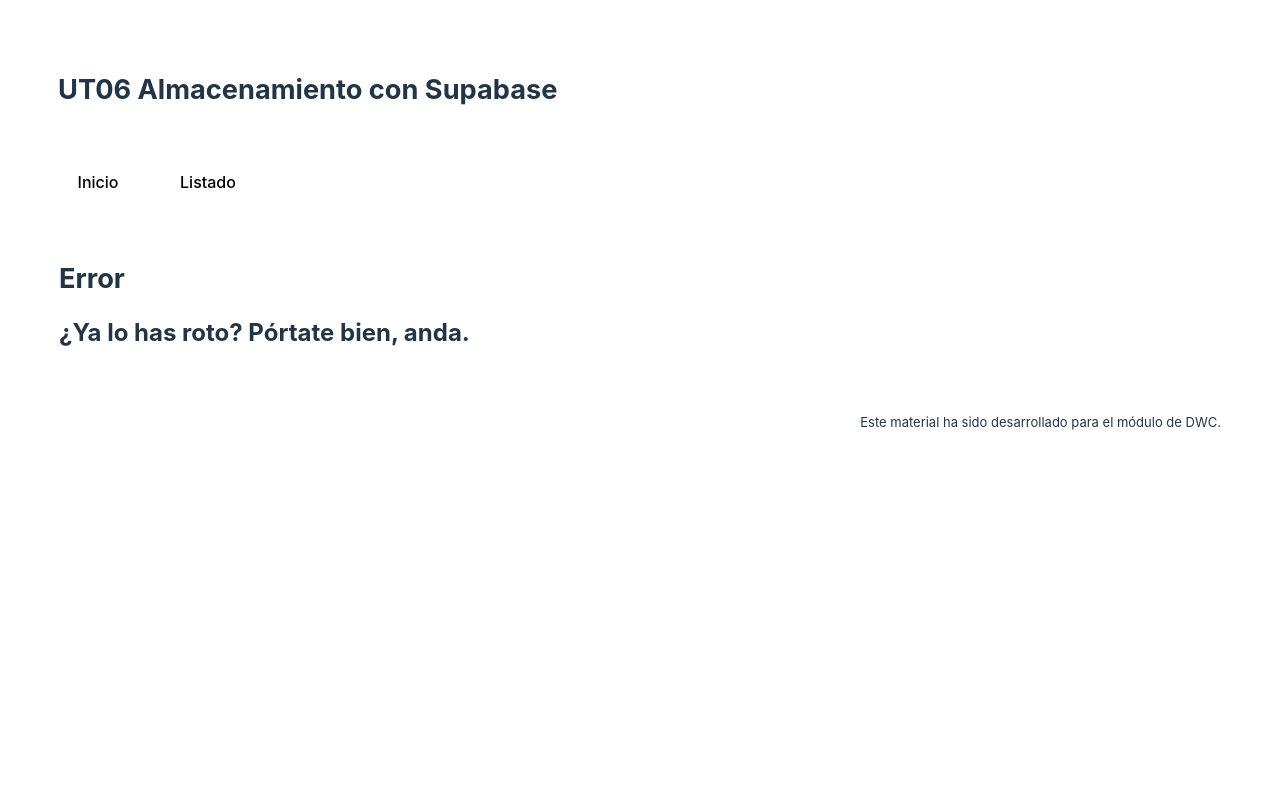
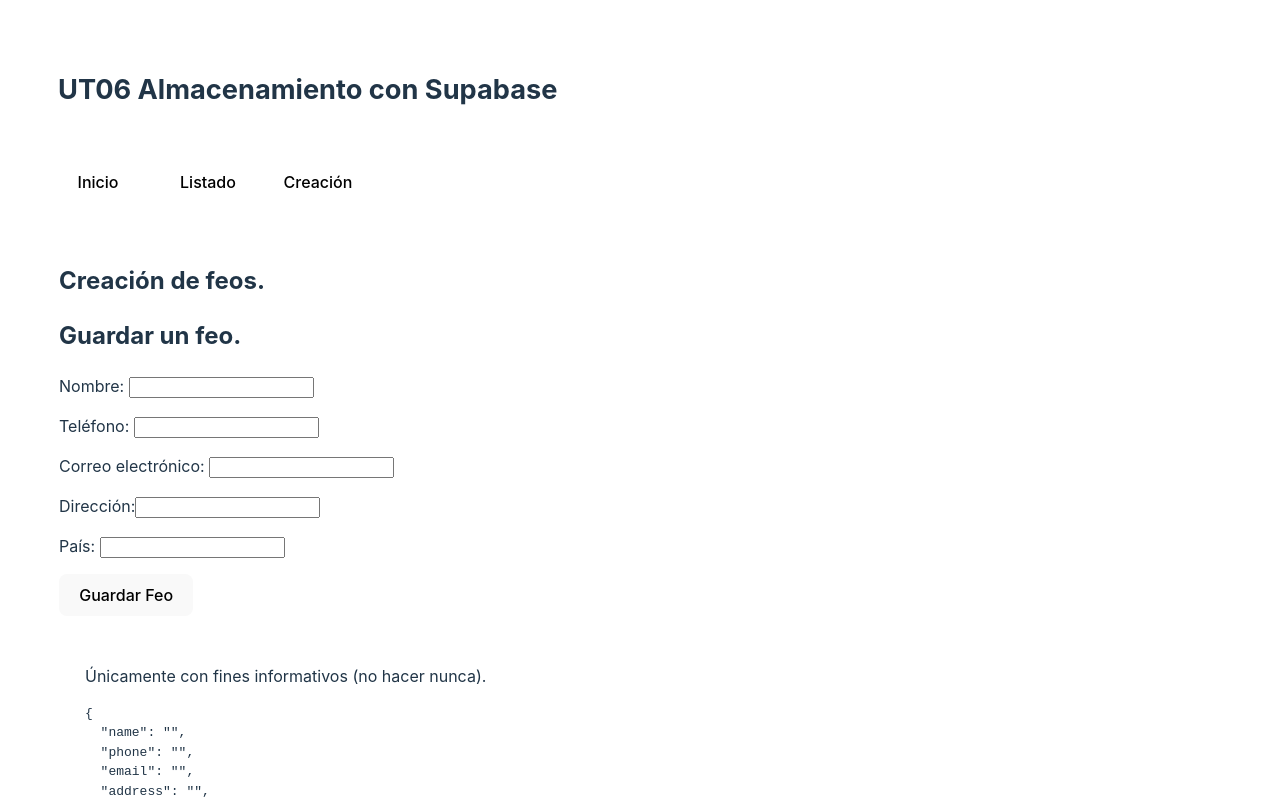
Before and after one commit to Jucagovi/supabase_DWC, a React (Vite) app: page /creacion in a window 1280 px wide. Shown: the top 800 px of the page. Built offline with nearby package versions, Linux system fonts and the light colour scheme; no server answers; the database is empty.

Commit message:
Inserción de registros

```diff
--- a/src/App.jsx
+++ b/src/App.jsx
@@ -11,12 +11,14 @@ function App() {
   return (
     <Fragment>
       <BrowserRouter>
+        <ProveedorFeos>
           <main>
             <Cabecera />
             <Navegacion />
             <Principal />
             <Pie />
           </main>
+        </ProveedorFeos>
       </BrowserRouter>
     </Fragment>
   );
--- /dev/null
+++ b/src/componentes/CreadoFeo.jsx
@@ -0,0 +1,163 @@
+import React, { Fragment, useState } from "react";
+import { supabaseConexion } from "../config/supabase.js";
+import ValorObjeto from "../componentes/desarrollo/ValorObjeto.jsx";
+
+function CreadoFeo() {
+  /**
+   * Valores iniciales es un objeto con claves coincidentes
+   * a las columnas de la tabla en donde se pretenden insertar los datos.
+   * */
+  const valoresInicialesFeo = {
+    name: "",
+    phone: "",
+    email: "",
+    address: "",
+    country: "",
+  };
+  const cadenaInicial = "";
+
+  const [feo, setFeo] = useState(valoresInicialesFeo);
+  const [error, setError] = useState(cadenaInicial);
+
+  const actualizarDato = (evento) => {
+    // Se deconstruye el objeto evento.target para obtener las propiedades name y value.
+    const { name, value } = evento.target;
+    /**
+     * Se modifica el estado haciendo una copia
+     * (...feo) y modificando por el valor del input.
+     * Para ello se le pasa el nombre del input.
+     * */
+    setFeo({ ...feo, [name]: value });
+    // Para expandir la variable "name" se utilizan los corchetes.
+  };
+
+  const crearFeo = async () => {
+    // Se intenta insertar los datos.
+    try {
+      const respuesta = await supabaseConexion.from("Feos").insert(feo);
+      /**
+       * El insert devuelve el resultado de la operación en un objeto.
+       * Se puede utilizar su objeto "error" para la gestión de errores
+       * de forma manual, pero ya se dispone de try-catch.
+       * */
+      console.log(respuesta);
+      // Si todo ha ido bien, se borra el formulario controlado.
+      setFeo(valoresInicialesFeo);
+    } catch (error) {
+      setError(error.message);
+    }
+  };
+
+  /**
+   * NOTA: inserción múltiple *****************************
+   * Cuando sea necesario la inserción de varias filas a la vez,
+   * tan sólo será necesario pasarle un array con objetos del
+   * tipo "feo":
+   * const { data, error } = await supabase.from('Feos')
+   *                                    .insert([
+   *                                        { Feo1 },
+   *                                        { Feo2 },
+   *                                        { Feo3 }
+   *                                       ]);
+   */
+
+  return (
+    <Fragment>
+      <h2>Guardar un feo.</h2>
+      {error ? (
+        error
+      ) : (
+        <div
+        /**
+         * Para simplificar la gestión del objeto es necesario que
+         * el nombre de los inputs coincida con el nombre
+         * de la columna de la tabla a la que va el dato.
+         * */
+        >
+          <p>
+            <label htmlFor='name'>Nombre: </label>
+            <input
+              type='text'
+              name='name'
+              /**
+               * Cuando se use el estado para los valores de un formulario,
+               * no deben ser "undefined", por eso se utiliza "valoresInciales".
+               * Además, para que nunca contenga ese valor, se utiliza el operador
+               * lógico "or" (de forma reducida).
+               * */
+              value={feo.name || ""}
+              onChange={(e) => {
+                actualizarDato(e);
+              }}
+            />
+          </p>
+          <p>
+            <label htmlFor='phone'>Teléfono: </label>
+            <input
+              type='text'
+              name='phone'
+              value={feo.phone || ""}
+              onChange={(e) => {
+                actualizarDato(e);
+              }}
+            />
+          </p>
+          <p>
+            <label htmlFor='email'>Correo electrónico: </label>
+            <input
+              type='text'
+              name='email'
+              value={feo.email || ""}
+              onChange={(e) => {
+                actualizarDato(e);
+              }}
+            />
+          </p>
+          <p>
+            <label htmlFor='address'>Dirección:</label>
+            <input
+              type='text'
+              name='address'
+              value={feo.address || ""}
+              onChange={(e) => {
+                actualizarDato(e);
+              }}
+            />
+          </p>
+          <p>
+            <label htmlFor='country'>País: </label>
+            <input
+              type='text'
+              name='country'
+              value={feo.country || ""}
+              /**
+               * El evento onChange repite la misma función "actualizarDato(e)",
+               * en cada input del formulario: ¿se debe usar delegación de eventos?
+               */
+              onChange={(e) => {
+                actualizarDato(e);
+              }}
+            />
+          </p>
+          <p>
+            <button
+              onClick={(e) => {
+                /**
+                 * Cuando se pulse el botón se insertan los datos en Supabase.
+                 * Huelga decir que antes deben ser comprobados.
+                 */
+                crearFeo(e);
+              }}
+            >
+              Guardar Feo
+            </button>
+          </p>
+        </div>
+      )}
+
+      <ValorObjeto objeto={feo} />
+    </Fragment>
+  );
+}
+
+export default CreadoFeo;
--- a/src/componentes/ListadoFeosSencillo.jsx
+++ b/src/componentes/ListadoFeosSencillo.jsx
@@ -1,30 +1,9 @@
-import React, { Fragment, useState, useEffect } from "react";
-import { supabaseConexion } from "../config/supabase.js";
+import React, { Fragment } from "react";
 import ListadoFeoSencillo from "./ListadoFeoSencillo.jsx";
+import useFeos from "../hooks/useFeos.js";
 
 const ListadoFeosSencillo = () => {
-  const arrayInicial = [];
-  const cadenaCargando = "Cargando datos...";
-
-  const [listadoFeos, setListado] = useState(arrayInicial);
-  const [situacion, setSituacion] = useState(cadenaCargando);
-
-  /**
-   * Función para obtener el listado de "feos"
-   * usando la conexión al servicio supabase.
-   */
-  const obtenerListadoSencillo = async () => {
-    try {
-      const { data, error } = await supabaseConexion.from("Feos").select("*");
-      setListado(data);
-    } catch (fallo) {
-      setSituacion(fallo.message);
-    }
-  };
-
-  useEffect(() => {
-    obtenerListadoSencillo();
-  }, []);
+  const { listadoFeos, situacion } = useFeos();
 
   return (
     <Fragment>
--- a/src/componentes/estructura/Navegacion.jsx
+++ b/src/componentes/estructura/Navegacion.jsx
@@ -12,6 +12,9 @@ const Navegacion = () => {
         <Link className='enlace' to='/listado'>
           Listado
         </Link>
+        <Link className='enlace' to='/creacion'>
+          Creación
+        </Link>
       </nav>
     </Fragment>
   );
--- a/src/componentes/estructura/rutas/Rutas.jsx
+++ b/src/componentes/estructura/rutas/Rutas.jsx
@@ -3,6 +3,7 @@ import { Routes, Route } from "react-router-dom";
 import Inicio from "../../../paginas/Inicio.jsx";
 import Error from "../../../paginas/Error.jsx";
 import Listado from "../../../paginas/Listado.jsx";
+import Creacion from "../../../paginas/Creacion.jsx";
 
 const Rutas = () => {
   return (
@@ -10,6 +11,7 @@ const Rutas = () => {
       <Routes>
         <Route path='/' element={<Inicio />} />
         <Route path='listado' element={<Listado />} />
+        <Route path='creacion' element={<Creacion />} />
         <Route path='*' element={<Error />} />
       </Routes>
     </Fragment>
--- /dev/null
+++ b/src/paginas/Creacion.jsx
@@ -0,0 +1,13 @@
+import React, { Fragment } from "react";
+import CreadoFeo from "../componentes/CreadoFeo";
+
+const Creacion = () => {
+  return (
+    <Fragment>
+      <h2>Creación de feos.</h2>
+      <CreadoFeo />
+    </Fragment>
+  );
+};
+
+export default Creacion;
```
Also changed, not shown: src/contextos/ProveedorFeos.jsx (+0 -13 lines). Lines whose indentation alone changed are shown as unchanged.
